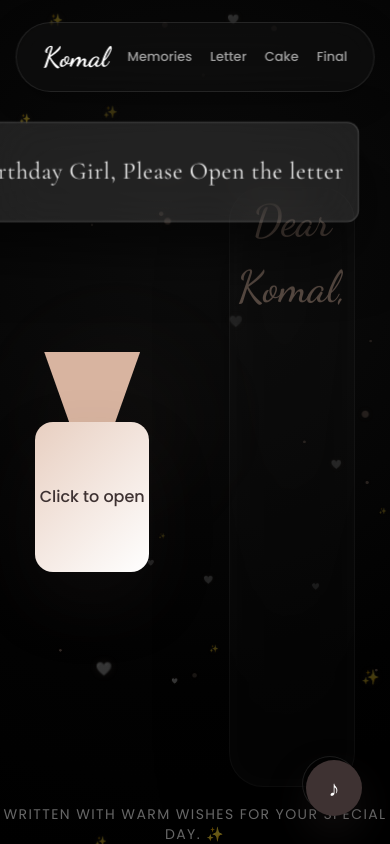
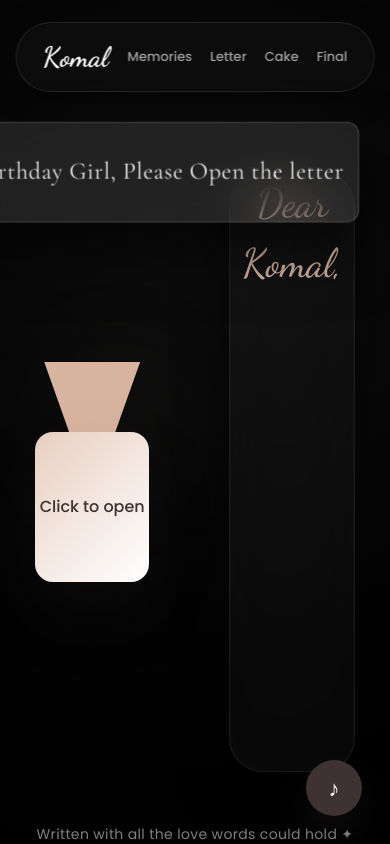
Before and after one commit to navaneetsharma22/Birthday_repo, a Next.js app: page /letter in a window 390 px wide. Built offline with nearby package versions, Linux system fonts and the light colour scheme.

Commit message:
feat: implement interactive birthday letter page with GSAP animations and auto-redirection

```diff
--- a/src/app/letter/page.js
+++ b/src/app/letter/page.js
@@ -4,26 +4,14 @@ import gsap from 'gsap';
 import { useGSAP } from '@gsap/react';
 import { useRouter } from 'next/navigation';
 import Toast from '@/components/Toast';
-import FloatingParticles from '@/components/FloatingParticles';
-import AudioPlayer from '@/components/AudioPlayer';
 
-const LETTER = `Happy Birthday! 🎉
+const LETTER = `You are one of those rare people who make the world feel gentler just by being in it. Your presence brings a kind of warmth, peace, and beauty that words can never fully explain.
 
-I hope this special day brings you endless happiness, beautiful moments, and countless reasons to smile.
+On your birthday, I just want you to know how deeply you are loved, not just today, but every single day. You deserve happiness that feels real, dreams that slowly turn into reality, and moments so beautiful that your heart wants to keep them forever.
 
-May this new year of your life be filled with good health, confidence, success, and wonderful opportunities. I hope you keep chasing your dreams and creating memories that make your heart truly happy.
+I hope this year gives you soft mornings, peaceful nights, unexpected smiles, and every little thing your soul has been waiting for.
 
-Thank you for being a kind and wonderful person. May life always surround you with positivity, supportive people, and moments that remind you how special every new day can be.
-
-I hope this birthday becomes the beginning of another beautiful chapter filled with laughter, growth, adventures, and everything you've been wishing for.
-
-Take time to enjoy today, celebrate yourself, and make memories that last forever.
-
-Happy Birthday, Komal. ✨
-
-May this year bring you closer to everything that makes your heart happy. 🌸
-
-Take care and have an amazing year ahead.`;
+Happy Birthday Babuuuuuuuuuuu! You are special in ways you may never fully realize, and you deserve magic, love, and endless happiness in every chapter of your life. I Love You 🫶`;
 
 export default function LetterPage() {
   const container = useRef(null);
@@ -57,27 +45,27 @@ export default function LetterPage() {
 
   useGSAP(() => {
     gsap.from('.gsap-envelope', {
-      y: 30,
+      x: -50,
       opacity: 0,
-      duration: 1.4,
+      duration: 1,
       ease: 'power3.out'
     });
 
     gsap.from('.gsap-paper', {
-      y: 40,
+      x: 50,
       opacity: 0,
-      duration: 1.4,
-      delay: 0.3,
+      duration: 1,
+      delay: 0.2,
       ease: 'power3.out'
     });
   }, { scope: container });
 
   function openEnvelope() {
     if (!open) {
-      // Smoother opening animation and gentle bounce
+      // Small bounce on open
       gsap.fromTo('.gsap-envelope',
-        { scale: 0.97 },
-        { scale: 1, duration: 1.2, ease: 'elastic.out(1.2, 0.4)' }
+        { scale: 0.95 },
+        { scale: 1, duration: 0.5, ease: 'elastic.out(1, 0.5)' }
       );
     }
     setOpen(true);
@@ -103,8 +91,6 @@ export default function LetterPage() {
         background: 'radial-gradient(circle at 50% 30%, #0d0d0d 0%, #020202 70%, #000000 100%)'
       }}
     >
-      <FloatingParticles />
-      <AudioPlayer />
       <Toast message="Hey Birthday Girl, Please Open the letter" isVisible={showToast} onClose={() => setShowToast(false)} />
       {/* Subtle warm glow behind the envelope */}
       <div
@@ -121,7 +107,7 @@ export default function LetterPage() {
       >
         {/* Envelope */}
         <section
-          className={`gsap-envelope envelope${open ? ' open' : ''} transition-all duration-700 hover:drop-shadow-[0_0_25px_rgba(216,180,160,0.3)] cursor-pointer`}
+          className={`gsap-envelope envelope${open ? ' open' : ''}`}
           onClick={openEnvelope}
           role="button"
           tabIndex={0}
@@ -136,22 +122,22 @@ export default function LetterPage() {
 
         {/* Letter Paper */}
         <section
-          className="gsap-paper min-h-[600px] p-[50px] md:p-[60px] rounded-[34px] w-full max-w-[700px] mx-auto transition-all duration-700"
+          className="gsap-paper min-h-[600px] p-[50px] rounded-[34px] w-full max-w-[700px] mx-auto"
           style={{
-            background: 'rgba(255, 255, 255, 0.04)',
-            border: '1px solid rgba(255, 255, 255, 0.1)',
-            backdropFilter: 'blur(30px)',
-            WebkitBackdropFilter: 'blur(30px)',
-            boxShadow: '0 30px 80px rgba(0, 0, 0, 0.6), inset 0 0 20px rgba(255, 255, 255, 0.03)',
+            background: 'rgba(255, 255, 255, 0.03)',
+            border: '1px solid rgba(255, 255, 255, 0.08)',
+            backdropFilter: 'blur(24px)',
+            WebkitBackdropFilter: 'blur(24px)',
+            boxShadow: '0 20px 50px rgba(0, 0, 0, 0.5), inset 0 0 20px rgba(255, 255, 255, 0.02)',
           }}
         >
-          <p className="font-script text-[#d8b4a0] text-[44px] mb-8 text-center drop-shadow-sm">Dear Komal,</p>
-          <p className="font-sans text-[16.5px] leading-[2.2] whitespace-pre-wrap text-white/85 tracking-[0.015em] text-justify drop-shadow-sm">{typed}</p>
+          <p className="font-script text-[#d8b4a0] text-[40px] mb-8 text-center">Dear Komal,</p>
+          <p className="text-[17px] leading-[2] whitespace-pre-wrap text-white/80 font-light tracking-wide text-justify">{typed}</p>
         </section>
       </div>
 
-      <footer className="relative z-10 py-10 mt-auto text-center text-white/40 text-sm tracking-[0.1em] uppercase">
-        Written with warm wishes for your special day. ✨
+      <footer className="relative z-10 py-10 mt-auto text-center text-white/50 text-sm tracking-wide">
+        Written with all the love words could hold ✦
       </footer>
     </main>
   );
```
